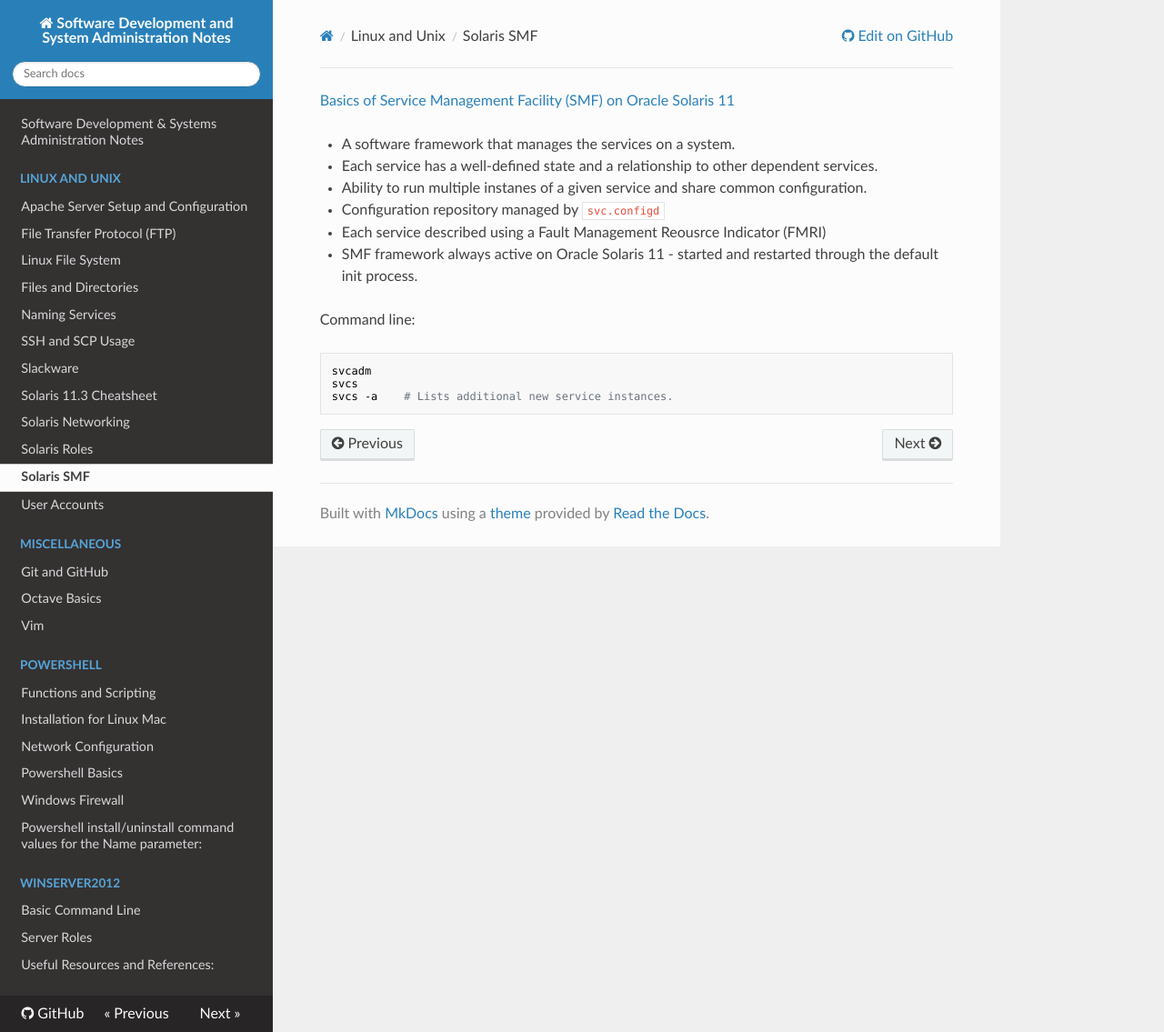
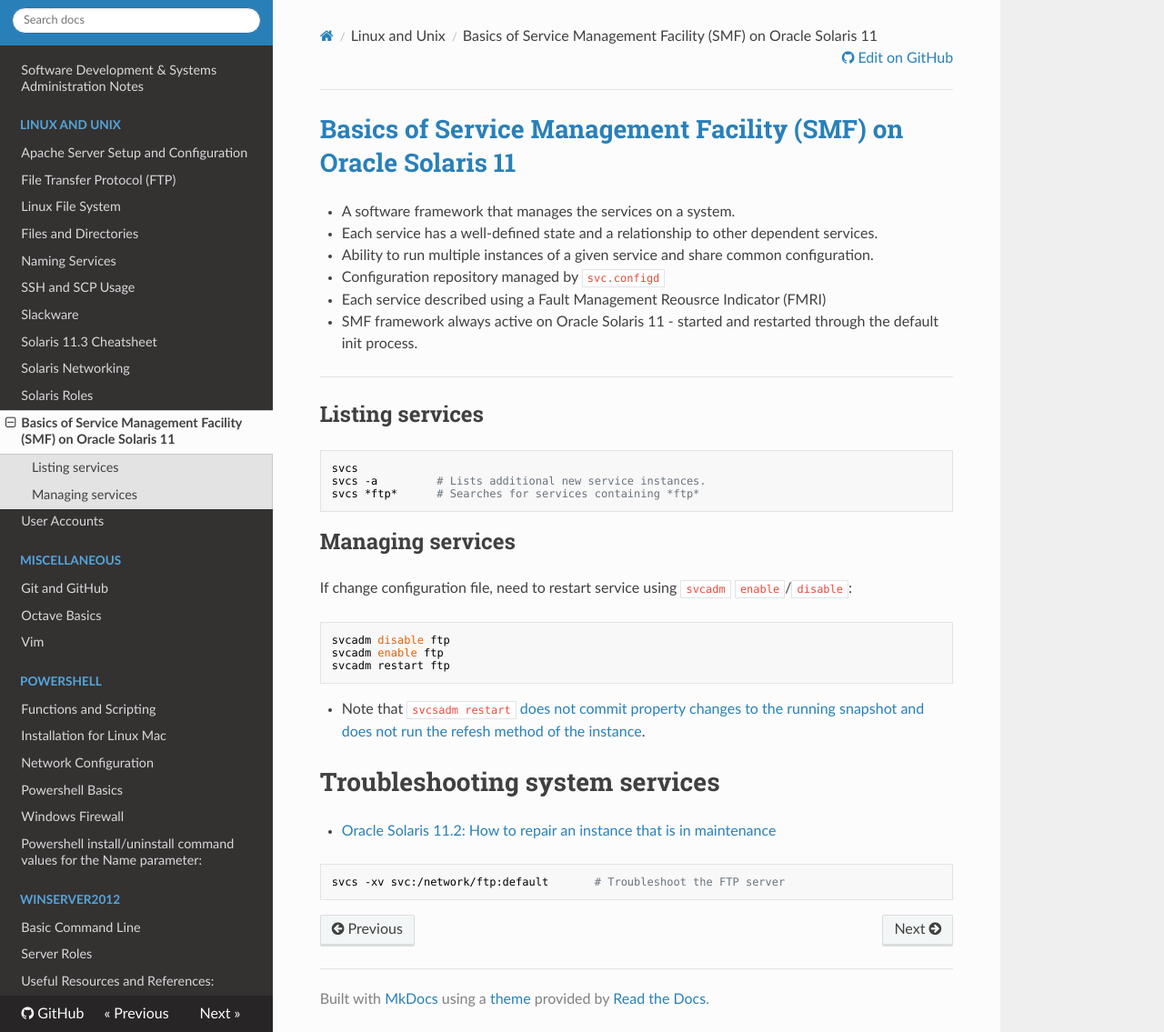
Before and after one commit to dotneko/dev-sysadmin, an MkDocs documentation site: the page built from docs/Linux-and-Unix/Solaris_SMF.md, in a window 1280 px wide and 1135 px high. Shown: the whole window at 91% size. Built offline with MkDocs 1.6.1, drawn with Linux system fonts in a browser that asks for light colours; nearby versions of some CDN libraries.

Commit message:
Update Solaris_SMF.md

````diff
--- a/docs/Linux-and-Unix/Solaris_SMF.md
+++ b/docs/Linux-and-Unix/Solaris_SMF.md
@@ -1,15 +1,32 @@
-[Basics of Service Management Facility (SMF) on Oracle Solaris 11](http://www.oracle.com/technetwork/articles/servers-storage-admin/intro-smf-basics-s11-1729181.html)
+# [Basics of Service Management Facility (SMF) on Oracle Solaris 11](http://www.oracle.com/technetwork/articles/servers-storage-admin/intro-smf-basics-s11-1729181.html)
 
 - A software framework that manages the services on a system.
 - Each service has a well-defined state and a relationship to other dependent services.
-- Ability to run multiple instanes of a given service and share common configuration.
+- Ability to run multiple instances of a given service and share common configuration.
 - Configuration repository managed by `svc.configd`
 - Each service described using a Fault Management Reousrce Indicator (FMRI)
 - SMF framework always active on Oracle Solaris 11 - started and restarted through the default init process.
 
-Command line:
+---
+## Listing services
 ```
-svcadm
 svcs
-svcs -a    # Lists additional new service instances.
+svcs -a         # Lists additional new service instances.
+svcs *ftp*      # Searches for services containing *ftp*
 ```
+
+## Managing services
+
+If change configuration file, need to restart service using `svcadm` `enable`/`disable`:
+```
+svcadm disable ftp
+svcadm enable ftp
+svcadm restart ftp
+```
+- Note that `svcsadm restart` [does not commit property changes to the running snapshot and does not run the refesh method of the instance](https://docs.oracle.com/cd/E36784_01/html/E36820/svcrestart.html).
+
+# Troubleshooting system services
+- [Oracle Solaris 11.2: How to repair an instance that is in maintenance](https://docs.oracle.com/cd/E36784_01/html/E36820/ecdps.html#SVSVFmaintenanceadm)
+```
+svcs -xv svc:/network/ftp:default       # Troubleshoot the FTP server
+```
````
